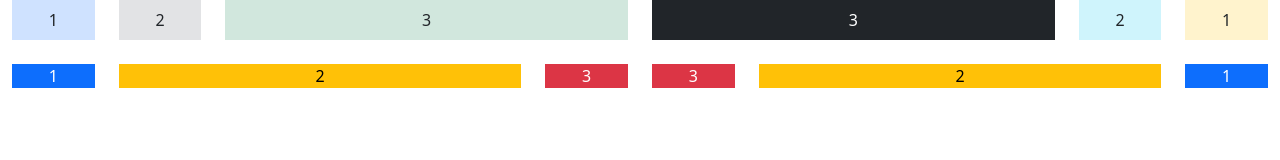
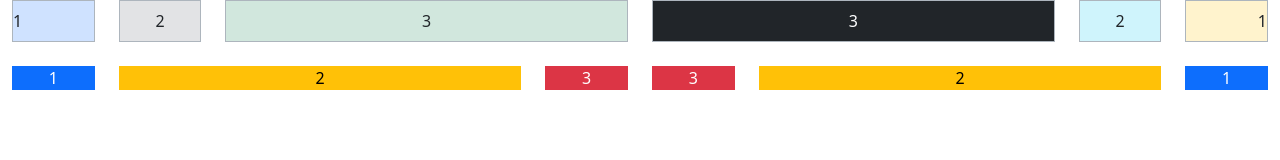
Before and after one commit to Jitpom/WK06, a plain HTML site: page index.html in a window 1280 px wide. Drawn offline with nearby package versions, Linux system fonts and the light colour scheme.

Commit message:
added borders

```diff
--- a/index.html
+++ b/index.html
@@ -13,22 +13,22 @@
     <section class="container-fluid overflow-hidden text-center">
         <div class="row g-4">
             <div class="col-1">
-                <div class="py-2 bg-primary-subtle">1</div>
+                <div class="py-2 bg-primary-subtle text-start border border-dark-subtle">1</div>
             </div>
             <div class="col-1">
-                <div class="py-2 bg-secondary-subtle">2</div>
+                <div class="py-2 bg-secondary-subtle border border-dark-subtle">2</div>
             </div>
             <div class="col-4">
-                <div class="py-2 bg-success-subtle">3</div>
+                <div class="py-2 bg-success-subtle border border-dark-subtle">3</div>
             </div>
             <div class="col-4">
-                <div class="py-2 bg-dark text-white">3</div>
+                <div class="py-2 bg-dark text-white border border-dark-subtle">3</div>
             </div>
             <div class="col-1">
-                <div class="py-2 bg-info-subtle">2</div>
+                <div class="py-2 bg-info-subtle border border-dark-subtle">2</div>
             </div>
             <div class="col-1">
-                <div class="py-2 bg-warning-subtle">1</div>
+                <div class="py-2 bg-warning-subtle text-end border border-dark-subtle">1</div>
             </div>
 
             <div class="col-1">
```
